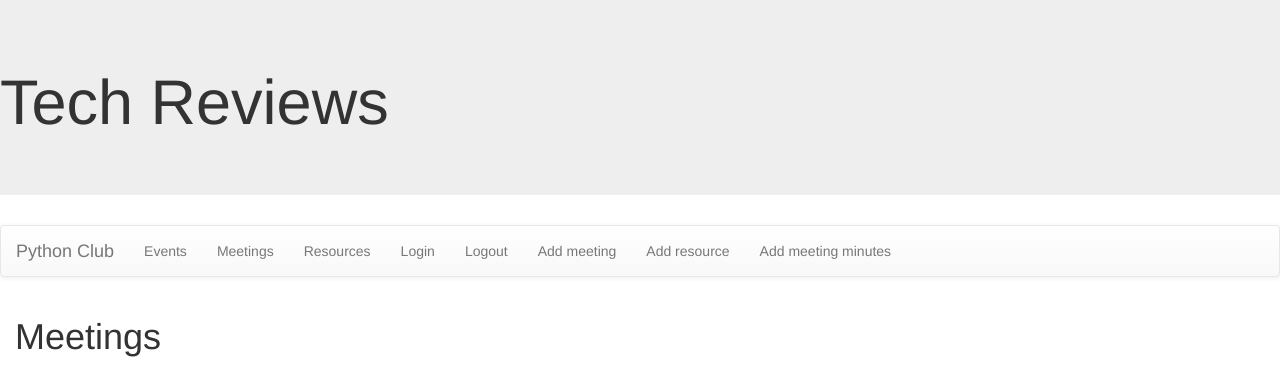
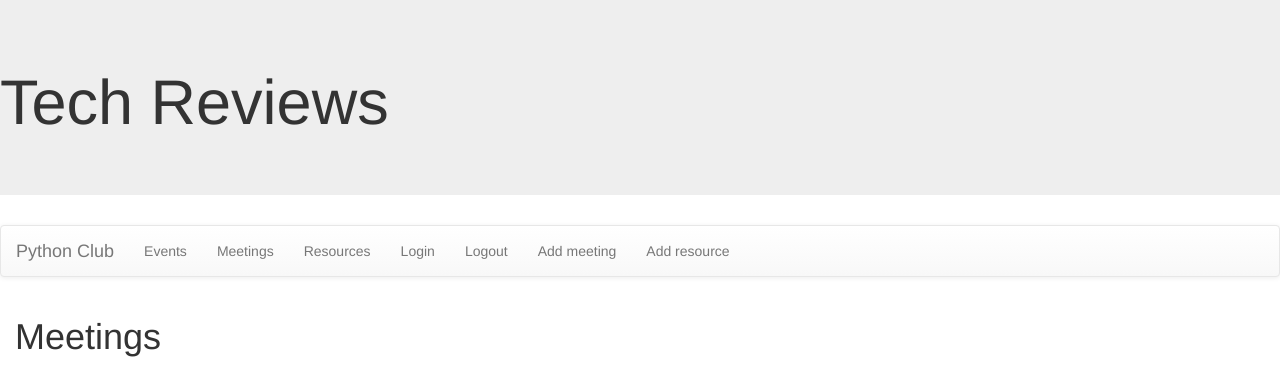
Before and after one commit to aggiewb/python-club, a Django app: page /club/meeting/ in a window 1280 px wide. Shown: the top 367 px of the page. Run offline with Django 3.2, Linux system fonts and the light colour scheme; data that the repository does not hold is empty; some libraries are stand-ins or nearby versions.

Commit message:
Move link for adding new meeting minutes

```diff
--- a/pythonclub/club/templates/base.html
+++ b/pythonclub/club/templates/base.html
@@ -25,7 +25,6 @@
 
                     <li><a href="{% url 'newmeeting' %}">Add meeting</a></li>
                     <li><a href="{% url 'newresource' %}">Add resource</a></li>
-                    <li><a href="{% url 'newmeetingminutes' %}">Add meeting minutes</a></li>
                 </ul>
             </div>
         </nav>
--- a/pythonclub/club/templates/club/meeting_details.html
+++ b/pythonclub/club/templates/club/meeting_details.html
@@ -13,4 +13,6 @@
 </p>
 <p>Minutes notes: {{ meetingMinutes.minutesText }}</p>
 
+<a href="{% url 'newmeetingminutes' %}">Add meeting minutes</a>
+
 {% endblock %}
```
